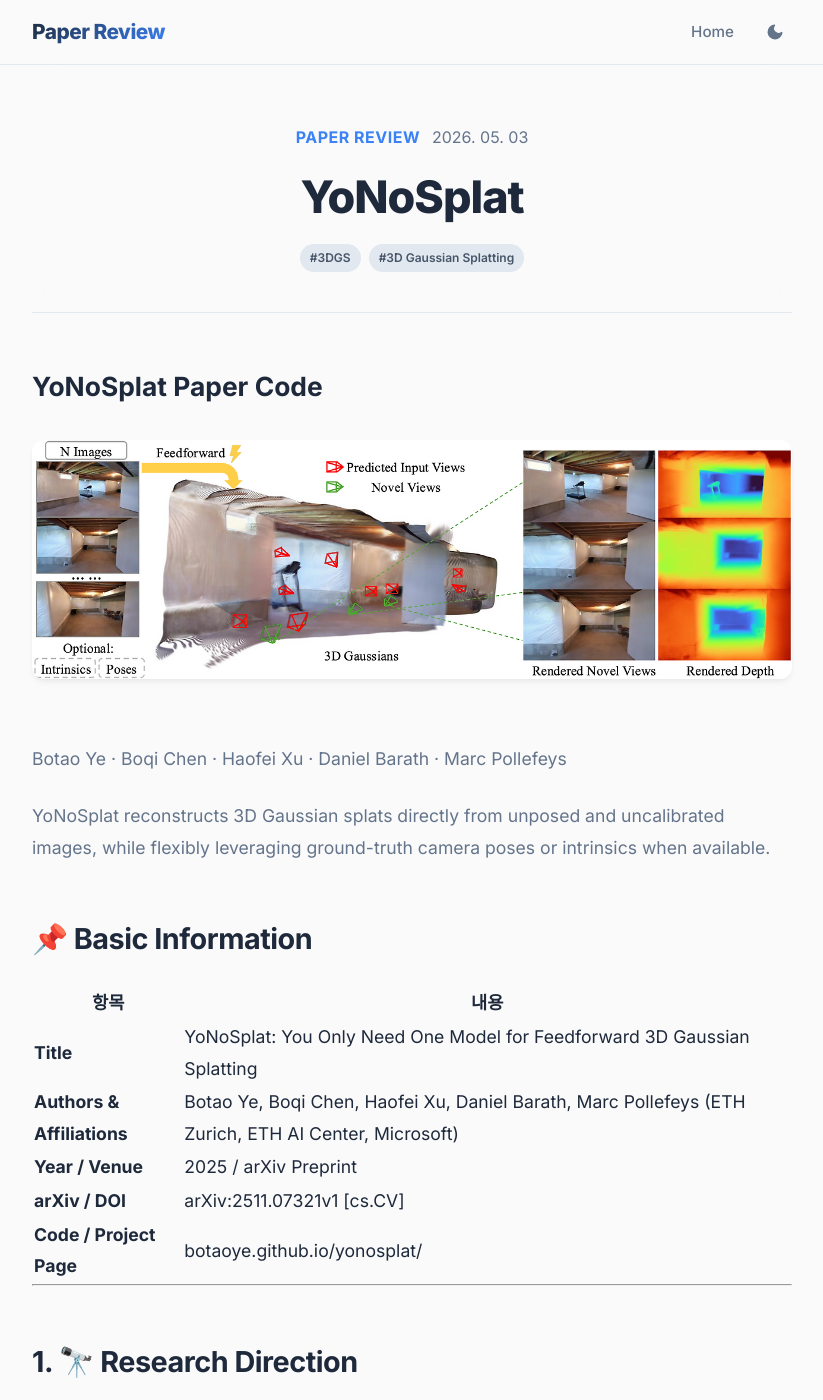
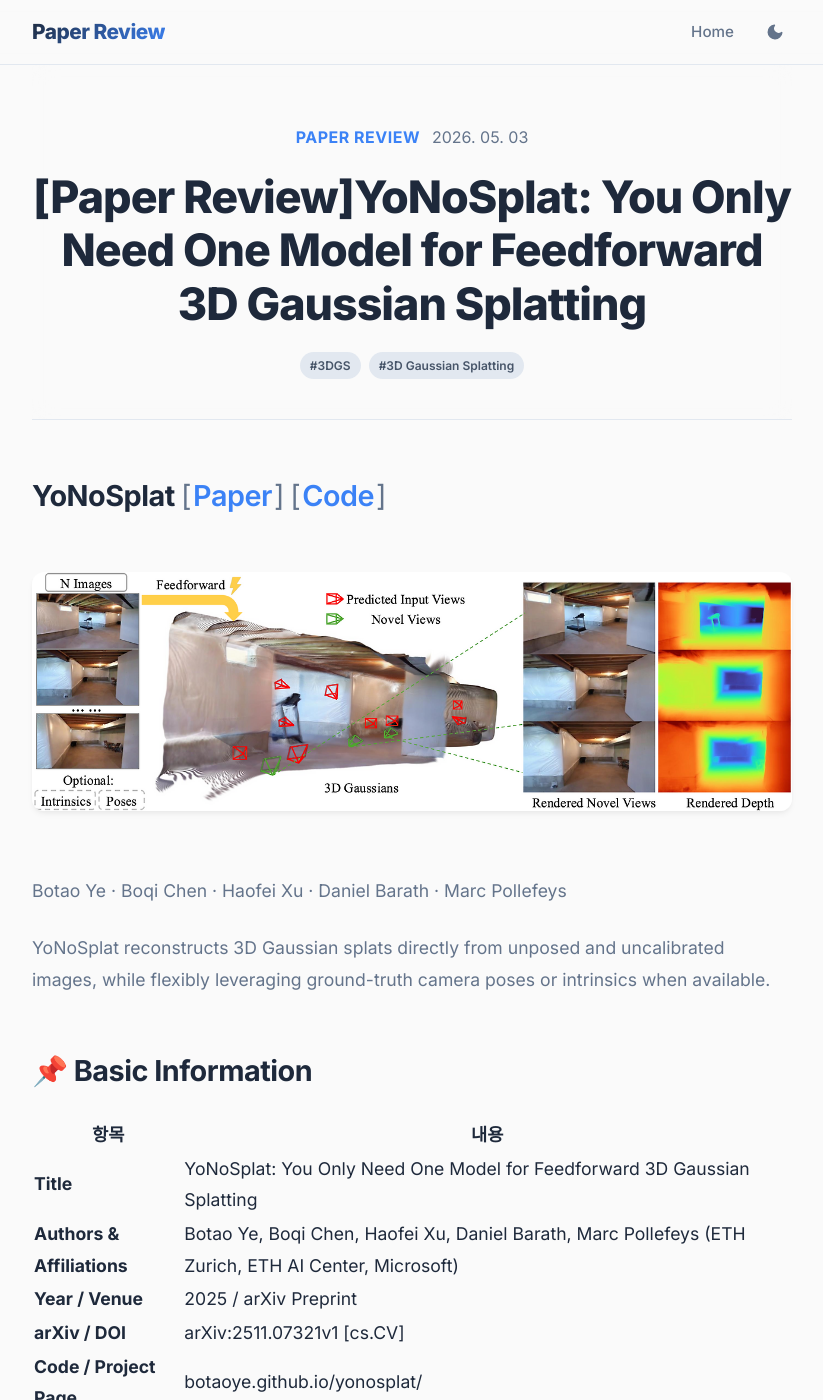
Before and after one commit to fels06/fels06.github.io, a Jekyll site: the page built from _posts/2026-05-03-YoNoSplat.md, in a window 1280 px wide and 1400 px high. Shown: the whole window, without its empty margins (228-1051 px from the left). Built offline with Jekyll 4.4.1, drawn with Linux system fonts in a browser that asks for light colours; some of the changed text lies outside the part shown.

Commit message:
Patch 1.6

```diff
--- a/_posts/2026-05-03-YoNoSplat.md
+++ b/_posts/2026-05-03-YoNoSplat.md
@@ -1,12 +1,12 @@
 ---
 layout: post
-title: "YoNoSplat"
+title: "[Paper Review]YoNoSplat: You Only Need One Model for Feedforward 3D Gaussian Splatting"
 date: 2026-05-03 11:00:00 +0900
 categories: [Paper Review]
 tags: [3DGS, 3D Gaussian Splatting]
 ---
 
-# YoNoSplat [Paper](https://arxiv.org/pdf/2511.07321) [Code](https://github.com/cvg/YoNoSplat)
+## YoNoSplat [Paper](https://arxiv.org/pdf/2511.07321) [Code](https://github.com/cvg/YoNoSplat)
 
 ![YoNoSplat Teaser](/assets/images/yonosplat-teaser.png)
 
--- a/assets/css/style.css
+++ b/assets/css/style.css
@@ -240,6 +240,32 @@ nav a:hover { color: var(--text-primary); }
 
 .post-content strong { color: var(--text-primary); font-weight: 700; }
 
+.post-content a:not(:has(img)) {
+    color: var(--accent-color);
+    font-weight: 600;
+    transition: all 0.2s ease;
+}
+.post-content a:not(:has(img)):hover {
+    color: var(--accent-hover);
+    text-decoration: underline;
+}
+.post-content a:not(:has(img))::before {
+    content: "[";
+    margin-right: 2px;
+    color: var(--text-secondary);
+    font-weight: 400;
+    text-decoration: none;
+    display: inline-block;
+}
+.post-content a:not(:has(img))::after {
+    content: "]";
+    margin-left: 2px;
+    color: var(--text-secondary);
+    font-weight: 400;
+    text-decoration: none;
+    display: inline-block;
+}
+
 .post-content blockquote {
     margin: 30px 0;
     padding: 20px 24px;
```
Also changed, not shown: _layouts/default.html (+12 -0 lines).
